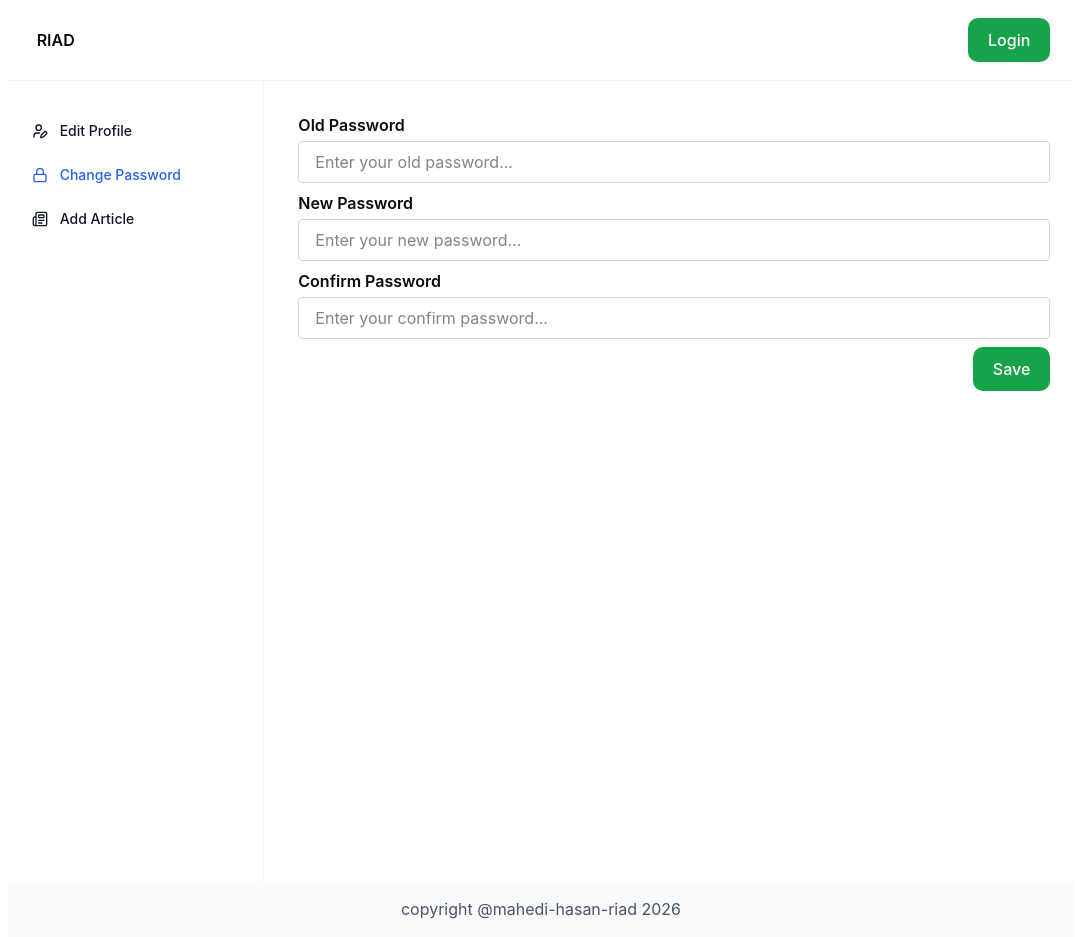
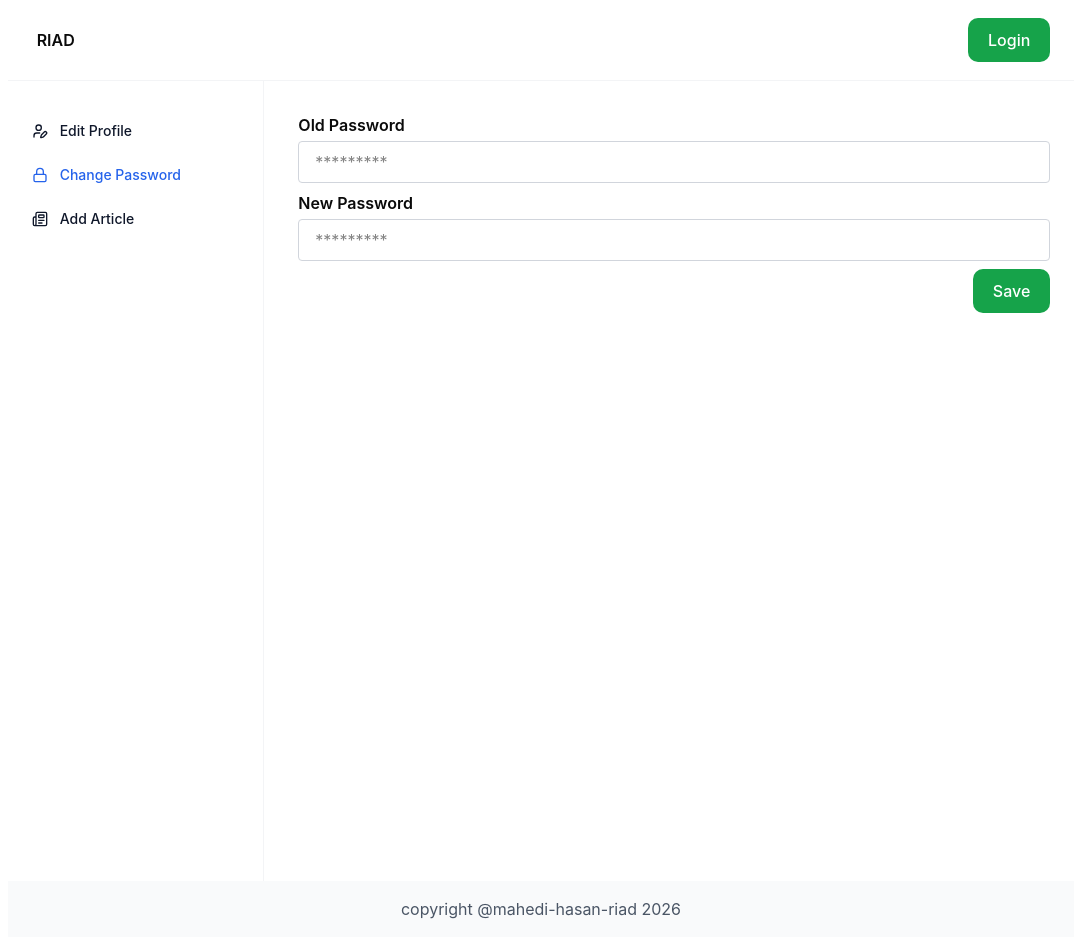
Before and after one commit to MahediHasanRiad/8.1-Blog-Post-frontend, a React (Vite) app: page /changePassword in a window 1280 px wide. Shown: the whole page, without its empty margins (99-1180 px from the left). Built offline with nearby package versions, Linux system fonts and the light colour scheme.

Commit message:
Add change password functionality and update profile menu

```diff
--- a/src/Feature/Auth/Auth.slice.js
+++ b/src/Feature/Auth/Auth.slice.js
@@ -2,6 +2,7 @@ import { createSlice } from "@reduxjs/toolkit";
 import { registerAsyncThunk } from "./register.asychThunk";
 import { loginAsyncThunk } from "./login.asyncThunk";
 import { updateUserAsyncThunk } from "../Dashboard/redux/update-user-Info.asyncThunk";
+import { changePasswordAsyncThunk } from "../Dashboard/redux/changePassword.asyncThunk";
 
 const initialState = {
   user: null,
@@ -26,6 +27,7 @@ const authSlice = createSlice({
       })
       .addCase(registerAsyncThunk.fulfilled, (state, action) => {
         state.loading = false;
+        state.error = null;
         state.user = action.payload;
       })
       .addCase(registerAsyncThunk.rejected, (state, action) => {
@@ -41,6 +43,7 @@ const authSlice = createSlice({
       .addCase(loginAsyncThunk.fulfilled, (state, action) => {
         const { accessToken, loginUser } = action.payload.data;
         state.loading = false;
+        state.error = null;
         state.user = loginUser;
         state.token = accessToken;
       })
@@ -52,19 +55,34 @@ const authSlice = createSlice({
     // update profile
     builder
       .addCase(updateUserAsyncThunk.pending, (state) => {
-      state.loading = true
+        state.loading = true;
       })
       .addCase(updateUserAsyncThunk.fulfilled, (state, action) => {
-      state.loading = false
+        state.loading = false;
+        state.error = null;
 
         state.user = {
           ...state.user,
-        ...action.payload.data
-      }
+          ...action.payload.data,
+        };
       })
       .addCase(updateUserAsyncThunk.rejected, (state, action) => {
         state.loading = false;
         state.error = action.error;
+      });
+
+    // reset password
+    builder
+      .addCase(changePasswordAsyncThunk.pending, (state) => {
+        state.loading = true
+      })
+      .addCase(changePasswordAsyncThunk.fulfilled, (state, action) => {
+        state.loading = false;
+        state.error = null
+      })
+      .addCase(changePasswordAsyncThunk.rejected, (state, action) => {
+        state.loading = false;
+        state.error = action.payload;
       })
   },
 });
--- a/src/Feature/Dashboard/pages/change-password.page.jsx
+++ b/src/Feature/Dashboard/pages/change-password.page.jsx
@@ -2,33 +2,72 @@ import DashBoardLayout from "@/Layout/DashBoard-Layout";
 import ButtonField from "@/Shared/Components/button";
 import InputField from "@/Shared/Components/input";
 import React, { useState } from "react";
+import { useForm, Controller } from "react-hook-form";
+import { useDispatch, useSelector } from "react-redux";
+import { changePasswordAsyncThunk } from "../redux/changePassword.asyncThunk";
 
 function ChangePassword() {
-  const [oldPassword, setOldPassword] = useState("");
-  const [newPassword, setNewPassword] = useState("");
-  const [confirmPassword, setConfirmPassword] = useState("");
+  const { control, handleSubmit, reset } = useForm({
+    defaultValues: {
+      oldPass: "",
+      newPass: "",
+    },
+  });
+
+  const { loading, error } = useSelector((state) => state.auth);
+  const dispatch = useDispatch();
+
+  const updatePassword = (data) => {
+    try {
+      dispatch(changePasswordAsyncThunk(data));
+      reset();
+    } catch (error) {
+      console.log(error);
+    }
+  };
 
   return (
     <DashBoardLayout>
+      <section>
+        <form onSubmit={handleSubmit(updatePassword)}>
+          <Controller
+            name="oldPass"
+            control={control}
+            rules={{
+              required: "old password required",
+            }}
+            render={({ field }) => (
               <InputField
                 labelText={"Old Password"}
-        placeholder={"Enter your old password..."}
-        value={oldPassword}
-        setInputValue={setOldPassword}
+                placeholder={"*********"}
+                {...field}
               />
+            )}
+          />
+          <Controller
+            name="newPass"
+            control={control}
+            rules={{
+              required: "new password required",
+            }}
+            render={({ field }) => (
               <InputField
                 labelText={"New Password"}
-        placeholder={"Enter your new password..."}
-        value={newPassword}
-        setInputValue={setNewPassword}
+                placeholder={"*********"}
+                {...field}
               />
-      <InputField
-        labelText={"Confirm Password"}
-        placeholder={"Enter your confirm password..."}
-        value={confirmPassword}
-        setInputValue={setConfirmPassword}
+            )}
           />
+
+          {loading ? (
+            <ButtonField text="Loading..." className="float-right" />
+          ) : (
             <ButtonField text="Save" className="float-right" />
+          )}
+
+          {error && <p className="text-red-400">{error}</p>}
+        </form>
+      </section>
     </DashBoardLayout>
   );
 }
--- /dev/null
+++ b/src/Feature/Dashboard/redux/changePassword.asyncThunk.js
@@ -0,0 +1,18 @@
+import { createAsyncThunk } from "@reduxjs/toolkit";
+import axios from "axios";
+
+export const changePasswordAsyncThunk = createAsyncThunk(
+  "changePassword/changePasswordAsyncThunk",
+  async ({ oldPass, newPass }, { rejectWithValue }) => {
+    try {
+      const response = await axios.post(
+        "/api/v1/user/changePassword",
+        { oldPass, newPass },
+        { withCredentials: true },
+      );
+      return response.data;
+    } catch (error) {
+      return rejectWithValue(error.response?.data?.message || error.message);
+    }
+  },
+);
--- /dev/null
+++ b/src/Feature/User/Components/Profile/contact.jsx
@@ -0,0 +1,11 @@
+import React from 'react'
+
+function ContactInfo({info}) {
+  return (
+    <section className='p-6'>
+      <span><b>Mobile: </b>{info.mobile}</span>
+    </section>
+  )
+}
+
+export default ContactInfo
--- a/src/Feature/User/Components/Profile/menu.jsx
+++ b/src/Feature/User/Components/Profile/menu.jsx
@@ -1,15 +1,23 @@
 import React, { useState } from "react";
 import MenuItem from "./menu-item";
 
-function Menu({ article, setArticle, about, setAbout }) {
+function Menu({ article, setArticle, about, setAbout, contact, setContact }) {
 
   const articleHandle = () => {
     setArticle(true);
     setAbout(false);
+    setContact(false);
   };
 
   const aboutHandle = () => {
     setAbout(true);
+    setArticle(false);
+    setContact(false);
+  };
+
+  const contactHandler = () => {
+    setContact(true);
+    setAbout(false);
     setArticle(false);
   };
 
@@ -18,6 +26,7 @@ function Menu({ article, setArticle, about, setAbout }) {
       <section className="flex space-x-3">
         <MenuItem text={"Article"} show={articleHandle} isActive={article} />
         <MenuItem text={"About"} show={aboutHandle} isActive={about} />
+        <MenuItem text={"Contact"} show={contactHandler} isActive={contact} />
       </section>
       <hr />
     </section>
--- a/src/Feature/User/Pages/profile.page.jsx
+++ b/src/Feature/User/Pages/profile.page.jsx
@@ -4,10 +4,15 @@ import Menu from "../Components/Profile/menu";
 import ArticleCard from "@/Shared/Components/article-card";
 import Info from "../Components/Profile/info";
 import MainLayout from "@/Layout/Main-Layout";
+import ContactInfo from "../Components/Profile/contact";
+import { useSelector } from "react-redux";
 
 function Profile() {
   const [article, setArticle] = useState(true);
   const [about, setAbout] = useState(false);
+  const [contact, setContact] = useState(false);
+
+  const {user} = useSelector((state) => state.auth)
 
   return (
     <MainLayout>
@@ -17,6 +22,8 @@ function Profile() {
         setArticle={setArticle}
         about={about}
         setAbout={setAbout}
+        contact={contact}
+        setContact={setContact}
       />
       {/* show articles  */}
       {article && (
@@ -32,6 +39,9 @@ function Profile() {
 
       {/* show about section  */}
       {about && <Info />}
+
+      {/* show contact info  */}
+      {contact && <ContactInfo info = {user} />}
     </MainLayout>
   );
 }
```
Also changed, not shown: src/Feature/User/Components/Profile/profile-images.jsx (+9 -3 lines). Lines whose indentation alone changed are shown as unchanged.
